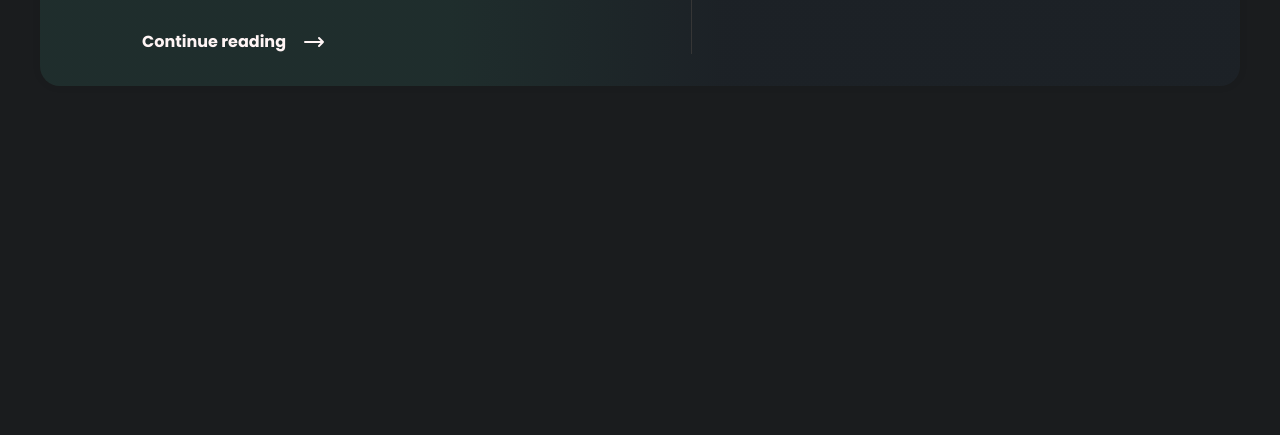
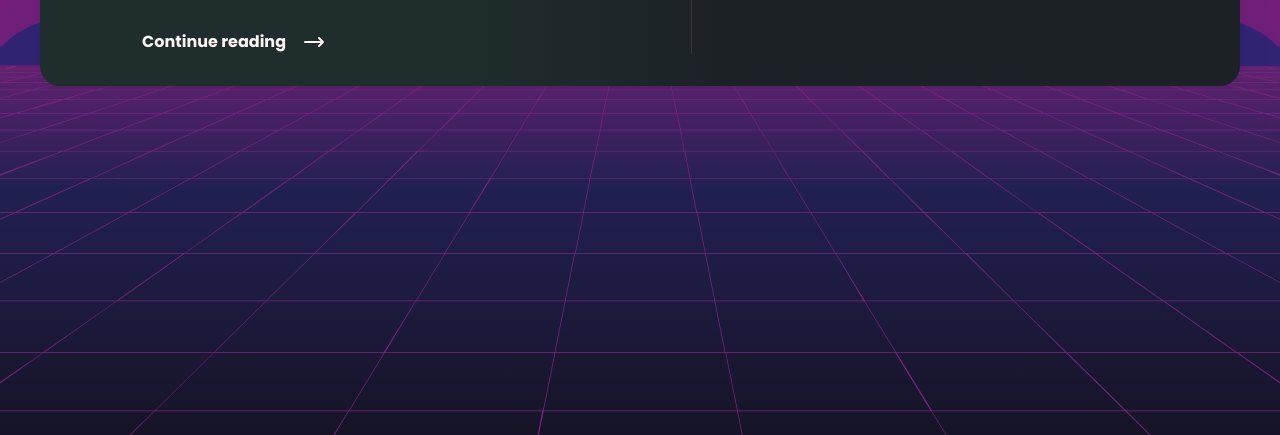
Before and after one commit to mattcroat/redesign, a Svelte app: page / in a window 1280 px wide. Shown: the part 365-800 px from the top of the page. Built offline with nearby package versions, Linux system fonts and the light colour scheme.

Commit message:
style: SVG background

```diff
--- a/src/styles/global.css
+++ b/src/styles/global.css
@@ -154,6 +154,20 @@ body {
   font-size: var(--font-16);
   color: var(--clr-txt);
   background-color: var(--clr-bg);
+  background-image: url('/assets/background.svg'),
+    linear-gradient(hsl(0, 0%, 10%) 2%, hsl(270, 70%, 40%), hsl(225, 74%, 58%));
+  background-repeat: no-repeat;
+  background-size: cover;
+  background-attachment: fixed;
+  background-position: 100% -100%;
+}
+
+body::after {
+  content: '';
+  position: absolute;
+  inset: 0;
+  background-color: hsl(0 0% 0% / 20%);
+  z-index: -1;
 }
 
 h1,
```
